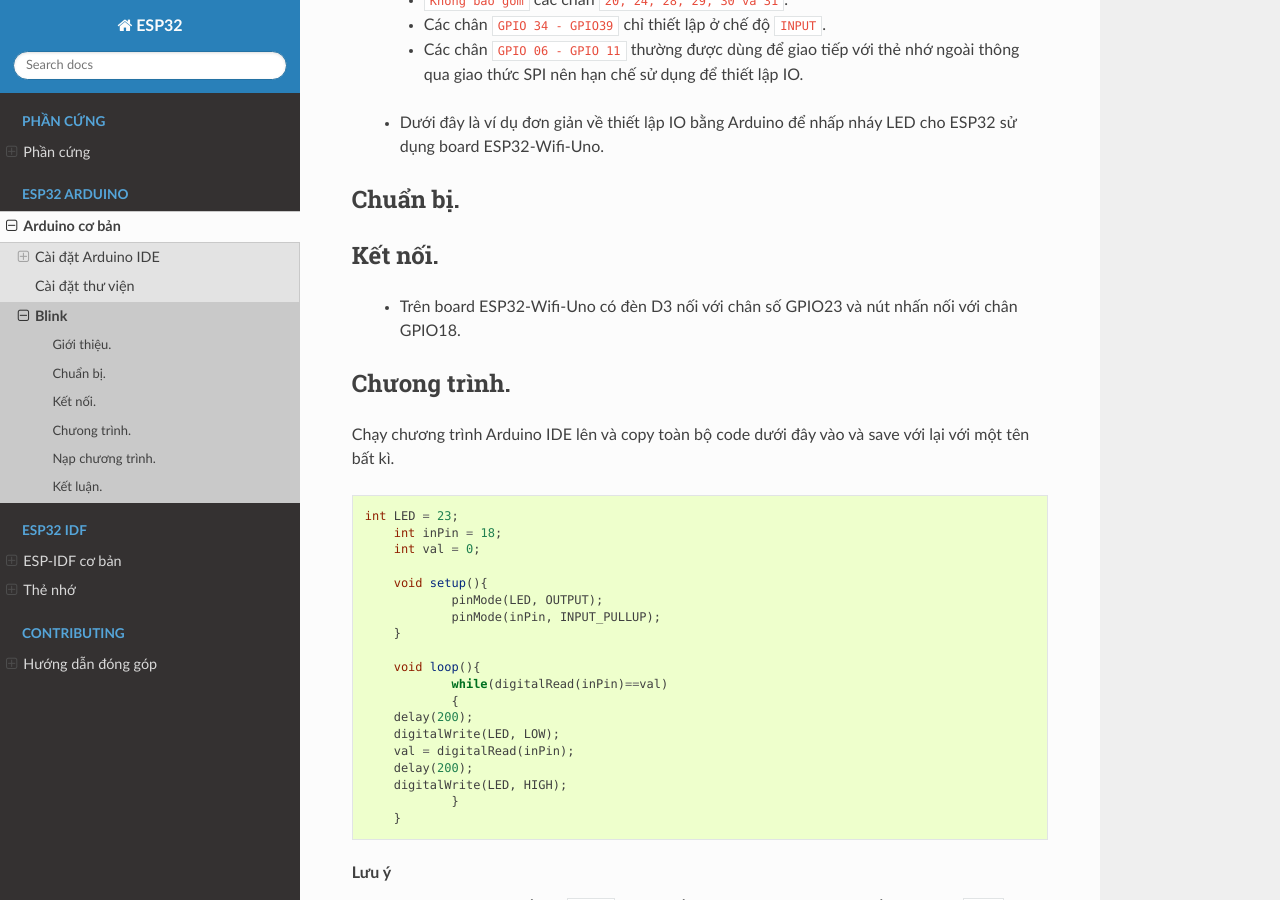
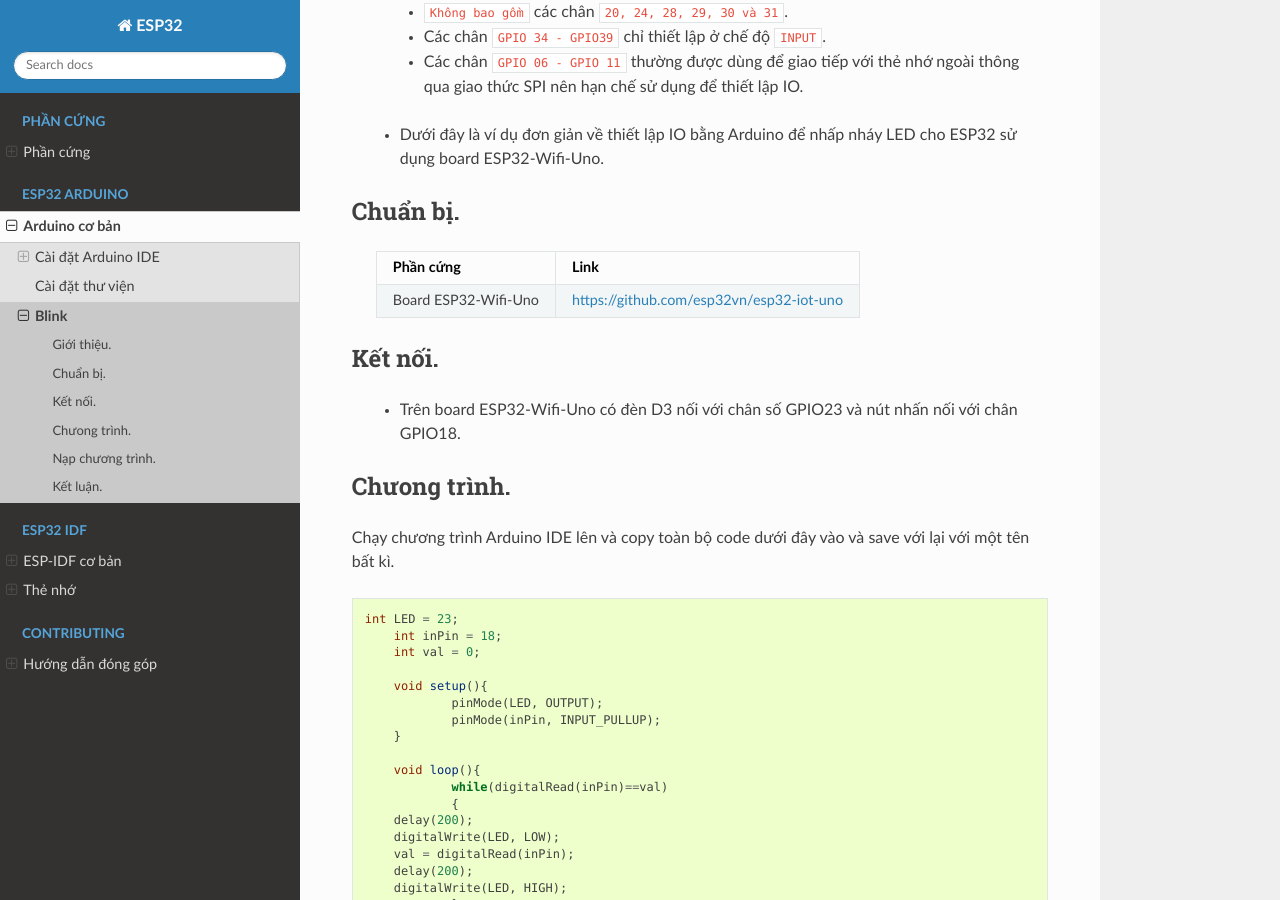
Before and after one commit to esp32vn/esp32.vn, a Sphinx documentation site: the page built from docs/arduino/blink.rst, in a window 1280 px wide and 900 px high, scrolled down 420 px. Built offline with Sphinx 7.4.7 and the Read the Docs theme 2.0.0, drawn with Linux system fonts in a browser that asks for light colours.

Commit message:
Fix tables

```diff
--- a/docs/arduino/Blink.rst
+++ b/docs/arduino/blink.rst
@@ -9,20 +9,23 @@
 		* GPIO 21 - GPIO 23
 		* GPIO 25 - GPIO 27
 		* GPIO 32 - GPIO 39
+
 	**Lưu ý**
-		* ``Không bao gồm`` các chân ``20, 24, 28, 29, 30 và 31``.
+
+    		* ``Không bao gồm`` các chân ``20, 24, 28, 29, 30 và 31``.
 		* Các chân ``GPIO 34 - GPIO39`` chỉ thiết lập ở chế độ ``INPUT``.
 		* Các chân ``GPIO 06 - GPIO 11`` thường được dùng để giao tiếp với thẻ nhớ ngoài thông qua giao thức SPI nên hạn chế sử dụng để thiết lập IO.
+
 	* Dưới đây là ví dụ đơn giản về thiết lập IO bằng Arduino để nhấp nháy LED cho ESP32 sử dụng board ESP32-Wifi-Uno.
 
 Chuẩn bị.
 =========
 
- 	+------------------------+----------------------------------------------------------+
-	| **Phần cứng**	 | **Link**                                 		    |
-	+========================+==========================================================+
-	| Board ESP32-Wifi-UNO	 | https://github.com/esp32vn/esp32-iot-uno                 |
-	+------------------------+----------------------------------------------------------+
+ 	+-------------------------------+--------------------------------------------+
+    	| **Phần cứng**                 | **Link**                                   |
+	+===============================+============================================+
+	| Board ESP32-Wifi-Uno          | https://github.com/esp32vn/esp32-iot-uno   |
+	+-------------------------------+--------------------------------------------+
 
 Kết nối.
 ========
--- a/docs/arduino/index.rst
+++ b/docs/arduino/index.rst
@@ -6,4 +6,4 @@
 
    Cài đặt Arduino IDE<install>
    Cài đặt thư viện <library>
-   Blink <Blink>
+   Blink <blink>
```
